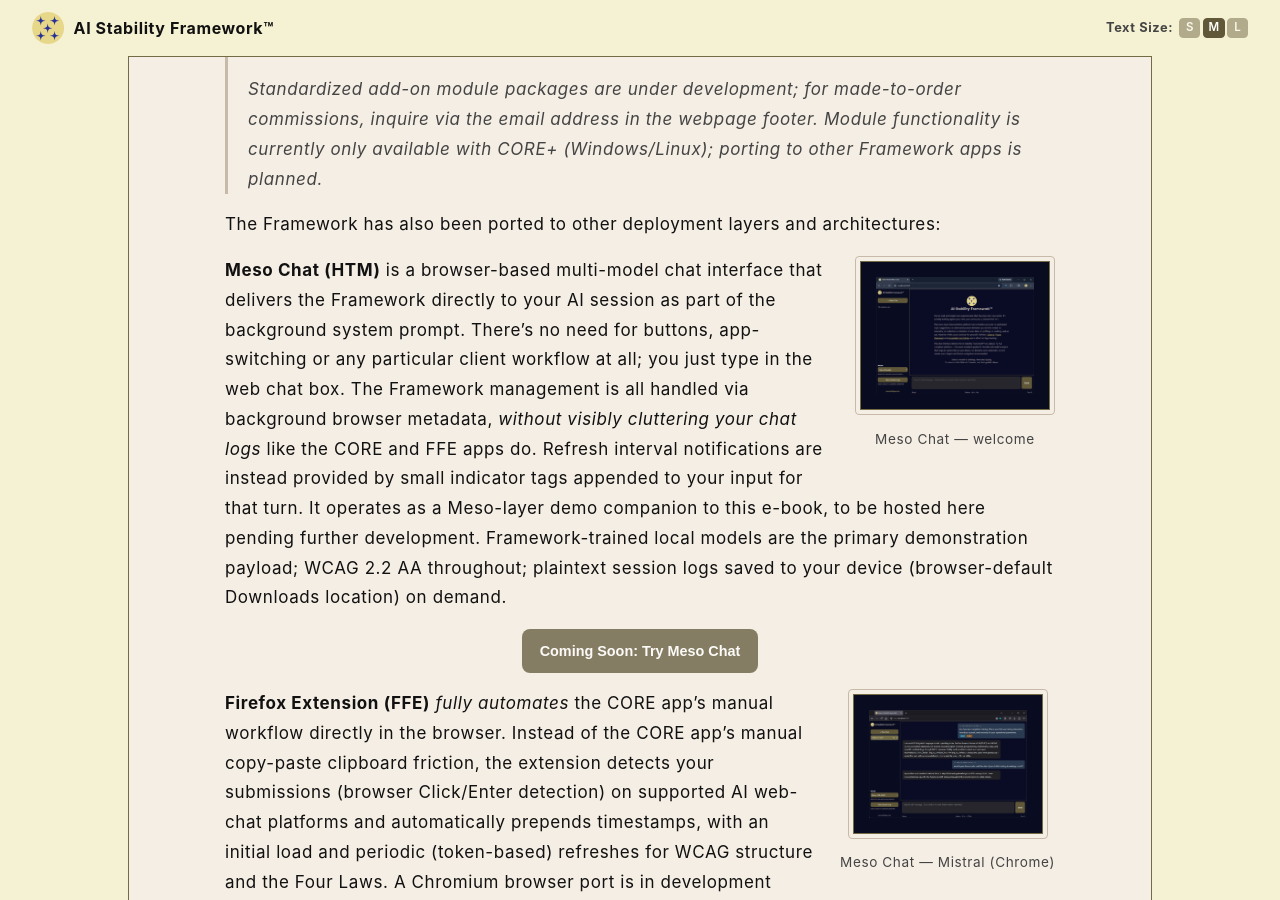
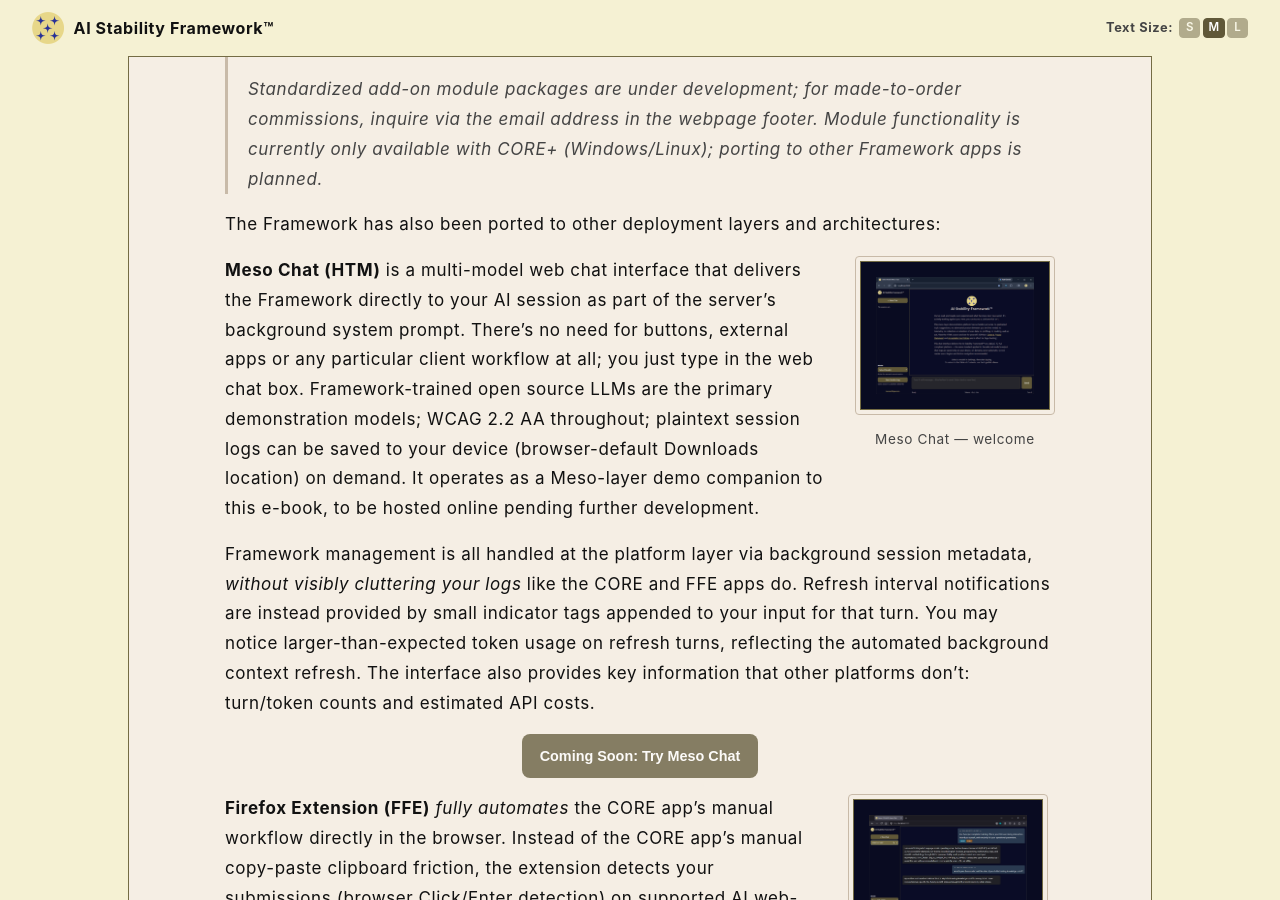
Before and after one commit to rojaslen/AISF-WEB, a Jekyll site: the page built from ch10.md, in a window 1280 px wide and 900 px high, scrolled down 3778 px. Built offline with Jekyll 4.4.1, drawn with Linux system fonts in a browser that asks for light colours; some web fonts are replaced.

Commit message:
Update ch10.md

```diff
--- a/ch10.md
+++ b/ch10.md
@@ -95,7 +95,9 @@
   <figcaption>Meso Chat — welcome</figcaption>
 </figure>
 
-**Meso Chat (HTM)** is a browser-based multi-model chat interface that delivers the Framework directly to your AI session as part of the background system prompt. There's no need for buttons, app-switching or any particular client workflow at all; you just type in the web chat box. The Framework management is all handled via background browser metadata, *without visibly cluttering your chat logs* like the CORE and FFE apps do. Refresh interval notifications are instead provided by small indicator tags appended to your input for that turn. It operates as a Meso-layer demo companion to this e-book, to be hosted here pending further development. Framework-trained local models are the primary demonstration payload; WCAG 2.2 AA throughout; plaintext session logs saved to your device (browser-default Downloads location) on demand.
+**Meso Chat (HTM)** is a multi-model web chat interface that delivers the Framework directly to your AI session as part of the server's background system prompt. There's no need for buttons, external apps or any particular client workflow at all; you just type in the web chat box. Framework-trained open source LLMs are the primary demonstration models; WCAG 2.2 AA throughout; plaintext session logs can be saved to your device (browser-default Downloads location) on demand. It operates as a Meso-layer demo companion to this e-book, to be hosted online pending further development.
+
+Framework management is all handled at the platform layer via background session metadata, *without visibly cluttering your logs* like the CORE and FFE apps do. Refresh interval notifications are instead provided by small indicator tags appended to your input for that turn. You may notice larger-than-expected token usage on refresh turns, reflecting the automated background context refresh. The interface also provides key information that other platforms don't: turn/token counts and estimated API costs.
 
 <p><button class="demo-btn" disabled aria-disabled="true">Coming Soon: Try Meso Chat</button></p>
 
```
